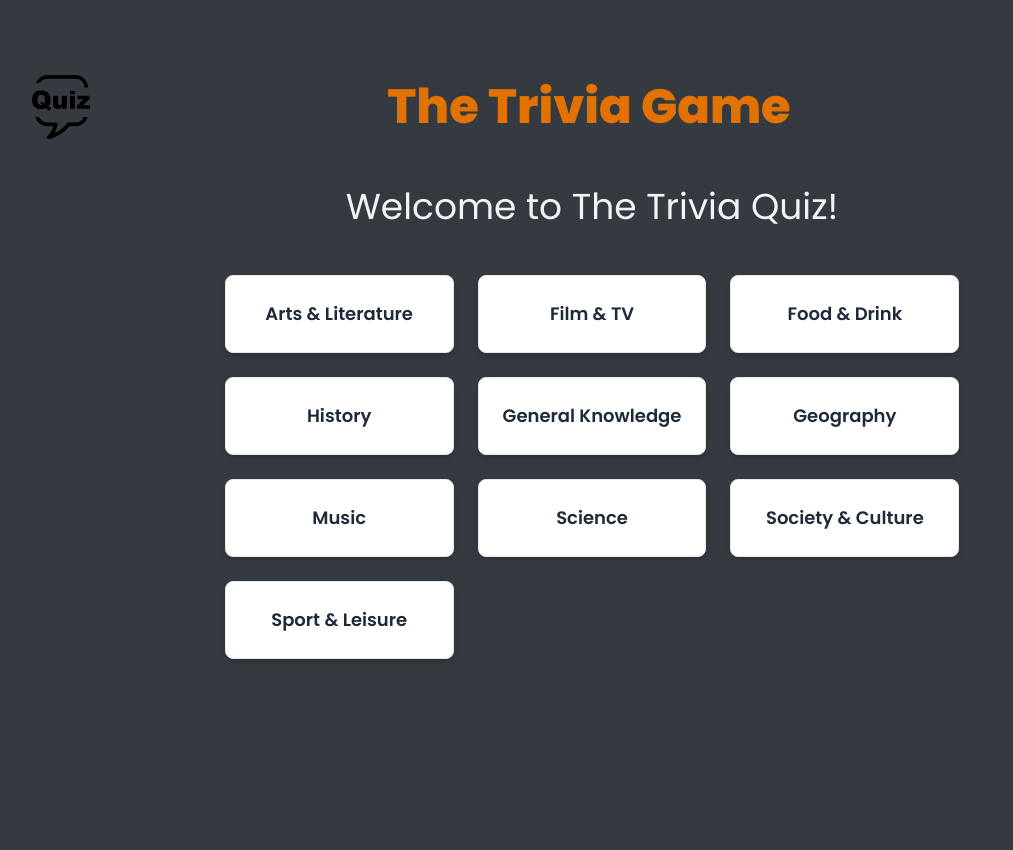
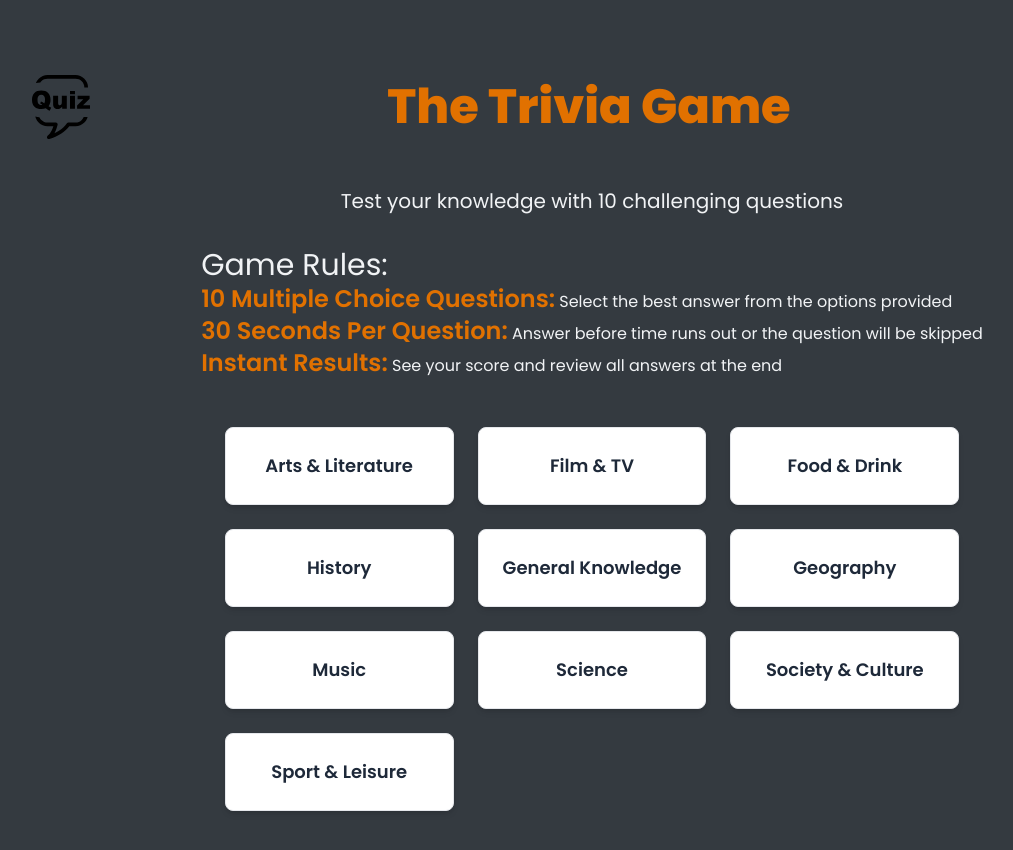
Before and after one commit to Chu29/react-quiz-app, a React (Vite) app: page / in a window 1280 px wide. Shown: the top 850 px of the page, without its empty margins (48-1061 px from the left). Before the commit the page ends 800 px from the top, so only its background shows below. Built offline with nearby package versions, Linux system fonts and the light colour scheme.

Commit message:
feat(ui): add descriptive instructions about the game

```diff
--- a/src/components/Header.jsx
+++ b/src/components/Header.jsx
@@ -28,7 +28,30 @@ export default function Header() {
       <AppBar />
       <div className="flex justify-center items-center ">
         <main className="flex flex-col gap-8 items-center mt-4">
-          <h1 className="text-4xl">Welcome to The Trivia Quiz!</h1>
+          <h1 className="text-xl">
+            Test your knowledge with 10 challenging questions
+          </h1>
+          <div className="text-left flex flex-col ">
+            <p className="text-3xl">Game Rules: </p>
+            <p>
+              <span className="font-semibold text-2xl text-amber-600">
+                10 Multiple Choice Questions:
+              </span>{" "}
+              Select the best answer from the options provided
+            </p>
+            <p>
+              <span className="font-semibold text-2xl text-amber-600">
+                30 Seconds Per Question:
+              </span>{" "}
+              Answer before time runs out or the question will be skipped
+            </p>
+            <p>
+              <span className="font-semibold text-2xl text-amber-600">
+                Instant Results:
+              </span>{" "}
+              See your score and review all answers at the end
+            </p>
+          </div>
           <CategoryCard />
         </main>
       </div>
```
